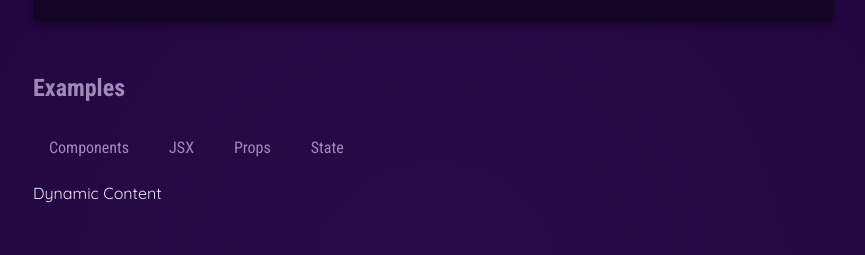
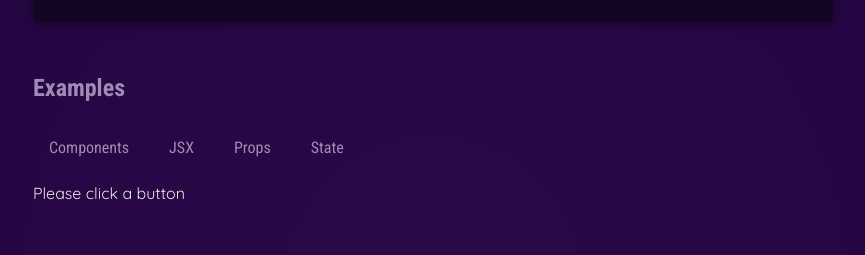
Before and after one commit to EjayGit/ReactCourse, a React (Vite) app in the folder firstApp/01-starting-project/: page / in a window 1280 px wide. Shown: the part 353-608 px from the top of the page, without its empty margins (207-1072 px from the left). Built offline with nearby package versions, Linux system fonts and the light colour scheme.

Commit message:
Update App.jsx

```diff
--- a/firstApp/01-starting-project/src/App.jsx
+++ b/firstApp/01-starting-project/src/App.jsx
@@ -1,3 +1,4 @@
+import { useState } from 'react';
 import componentsImg from './assets/components.png'
 import { CORE_CONCEPTS } from './data.js';
 import Header from '../components/Header.jsx'
@@ -5,11 +6,16 @@ import CoreConcept from '../components/CoreConcept.jsx'
 import TabButton from '../components/TabButton';
 
 function App() {
+
+  const [selectedTopic, setSelectedTopic] = useState('Please click a button')
+
   function handleSelect(selectedButton) {
     // selectedButton => 'components', 'jsx', 'props', 'state'
+    setSelectedTopic(selectedButton)
     console.log(selectedButton)
   }
 
+  console.log('APP COMPONENT EXECUTING')
 
   return (
     <div>
@@ -40,7 +46,7 @@ function App() {
             <TabButton onSelect={() => handleSelect('props')}>Props</TabButton>
             <TabButton onSelect={() => handleSelect('state')}>State</TabButton>
           </menu>
-          Dynamic Content
+          {selectedTopic}
         </section>
         <h2>Time to get started!</h2>
       </main>
```
